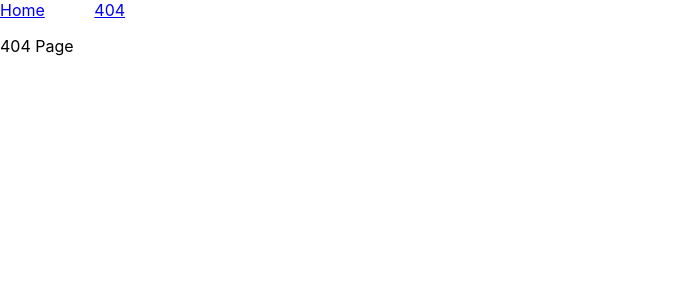
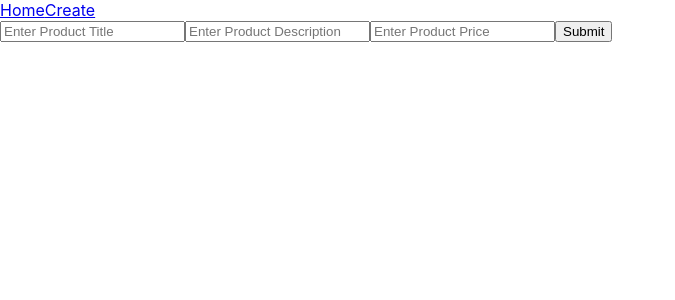
Before and after one commit to sajjad385/react-skills, a React (Create React App) app in the folder react-lifecycle/: page /create in a window 1280 px wide. Before the commit this address led to /404. Shown: the top 300 px of the page, without its empty margins (0-675 px from the left). Built offline with nearby package versions, Linux system fonts and the light colour scheme.

Commit message:
add product using axiox with laravel

```diff
--- a/react-lifecycle/package.json
+++ b/react-lifecycle/package.json
@@ -6,6 +6,7 @@
     "@testing-library/jest-dom": "^5.11.9",
     "@testing-library/react": "^11.2.5",
     "@testing-library/user-event": "^12.7.3",
+    "axios": "^0.21.1",
     "react": "^17.0.1",
     "react-dom": "^17.0.1",
     "react-router-dom": "^5.2.0",
--- a/react-lifecycle/public/index.html
+++ b/react-lifecycle/public/index.html
@@ -5,6 +5,7 @@
     <link rel="icon" href="%PUBLIC_URL%/favicon.ico" />
     <meta name="viewport" content="width=device-width, initial-scale=1" />
     <meta name="theme-color" content="#000000" />
+    <meta name="csrf-token" content="4sWPhTlJAmt1IcyNq1FCyivsAVhHqjiDCKRXOgOQock" />
     <meta
       name="description"
       content="Web site created using create-react-app"
--- a/react-lifecycle/src/App.js
+++ b/react-lifecycle/src/App.js
@@ -1,6 +1,7 @@
-import React, {useState } from "react";
-import Product from "./component/Product";
-import ProductDetails from "./component/ProductDetails";
+import React, { useState } from "react";
+import Product from "./component/products/";
+import ProductCreate from "./component/products/create.js";
+
 import {
   BrowserRouter as Router,
   Switch,
@@ -11,43 +12,19 @@ import {
 import "./App.css";
 
 function App() {
-  const [productList, setProducts] = useState([
-    {
-      name: "Product Name 1",
-      description: "lorem      ipsum",
-      price: "1100",
-      category: "LifeStyle",
-    },
-    {
-      name: "Product Name 2",
-      description: "lorem  ipsum",
-      price: "120",
-      category: "Home and Decorator",
-    },
-    {
-      name: "Product Name 3",
-      description: "lorem lorem ipsum lorem ipsum ipsum",
-      price: "100",
-      category: "Electronics",
-    },
-  ]);
-
   return (
     <Router>
       <Link to="/">Home</Link>
-      &nbsp;
-      &nbsp;
-      &nbsp;
-      &nbsp;
-      &nbsp;
-      &nbsp;
-      <Link to="/404">404</Link>
+      <Link to="/create">Create</Link>
       <Switch>
         <Route exact path="/">
-          <Product productList={productList} />
+          <Product />
         </Route>
-        <Route exact path="/product-details/:id">
-          <ProductDetails productList={productList} />
+        <Route exact path="/create">
+          <ProductCreate />
+        </Route>
+        <Route exact path="/edit/:id">
+          <ProductCreate />
         </Route>
         <Route exact path="/404">
           <p>404 Page</p>
--- /dev/null
+++ b/react-lifecycle/src/component/products/create.js
@@ -0,0 +1,58 @@
+import axios from "axios";
+import React, {useState} from "react";
+
+const ProductCreate = () => {
+
+    const [productState, setProductState] = useState({
+        title: "",
+        description: "",
+        price: ""
+    });
+    const handleSubmit = () => {
+
+
+        console.log(productState)
+
+        axios.post("http://localhost:8000/api/product/store", productState).then((response) => {
+            console.log(response)
+        }).catch((error) => {
+            console.log(error.response);
+        });
+    };
+
+    return (
+        <div>
+
+            <input
+                name="title"
+                type="text"
+                value={productState.title}
+                placeholder="Enter Product Title"
+                onChange={(e) =>
+                    setProductState({...productState, title: e.target.value})
+                }
+            />
+            <input
+                name="description"
+                type="text"
+                value={productState.description}
+                placeholder="Enter Product Description"
+                onChange={(e) =>
+                    setProductState({...productState, description: e.target.value})
+                }
+            />
+
+            <input
+                name="price"
+                type="number"
+                value={productState.price}
+                placeholder="Enter Product Price"
+                onChange={(e) =>
+                    setProductState({...productState, price: e.target.value})
+                }
+            />
+            <button onClick={() => handleSubmit()}>Submit</button>
+        </div>
+    );
+};
+export default ProductCreate;
--- /dev/null
+++ b/react-lifecycle/src/component/products/index.js
@@ -0,0 +1,45 @@
+import React, { useEffect, useState } from "react";
+import "./style.css";
+import { Link } from "react-router-dom";
+import axios from "axios";
+const Product = () => {
+  const [products, setProduct] = useState({});
+
+  useEffect(() => {
+    axios
+      .get("http://127.0.0.1:8000/api/products")
+      .then((response) => {
+        setProduct({ data: response.data });
+      })
+      .catch((error) => {
+        console.log(error.response);
+      });
+  }, []);
+
+  return (
+    <div>
+      <table>
+        <thead>
+          <tr>
+            <th>Title</th>
+            <th>Description</th>
+            <th>Price</th>
+            <th>Action</th>
+          </tr>
+        </thead>
+        <tbody>
+          {products.data !== undefined &&
+            products.data.map((item) => (
+              <tr>
+                <td>{item.title}</td>
+                <td>{item.description}</td>
+                <td>{item.price}</td>
+                <td><Link to={`edit/${134}`}>Edit</Link></td>
+              </tr>
+            ))}
+        </tbody>
+      </table>
+    </div>
+  );
+};
+export default Product;
--- /dev/null
+++ b/react-lifecycle/src/component/products/style.css
@@ -0,0 +1,8 @@
+table,th,tr,td{
+    border:1px solid red;
+    border-collapse: collapse;
+    margin:0 auto;
+}
+table {
+    width: 80%;
+    }
```
Also changed, not shown: react-lifecycle/src/component/products/edit.js (added, +22 -0 lines), react-lifecycle/src/Data/ProductData.jsx (deleted), 2 other files (tests, documents, lock files or other folders).
